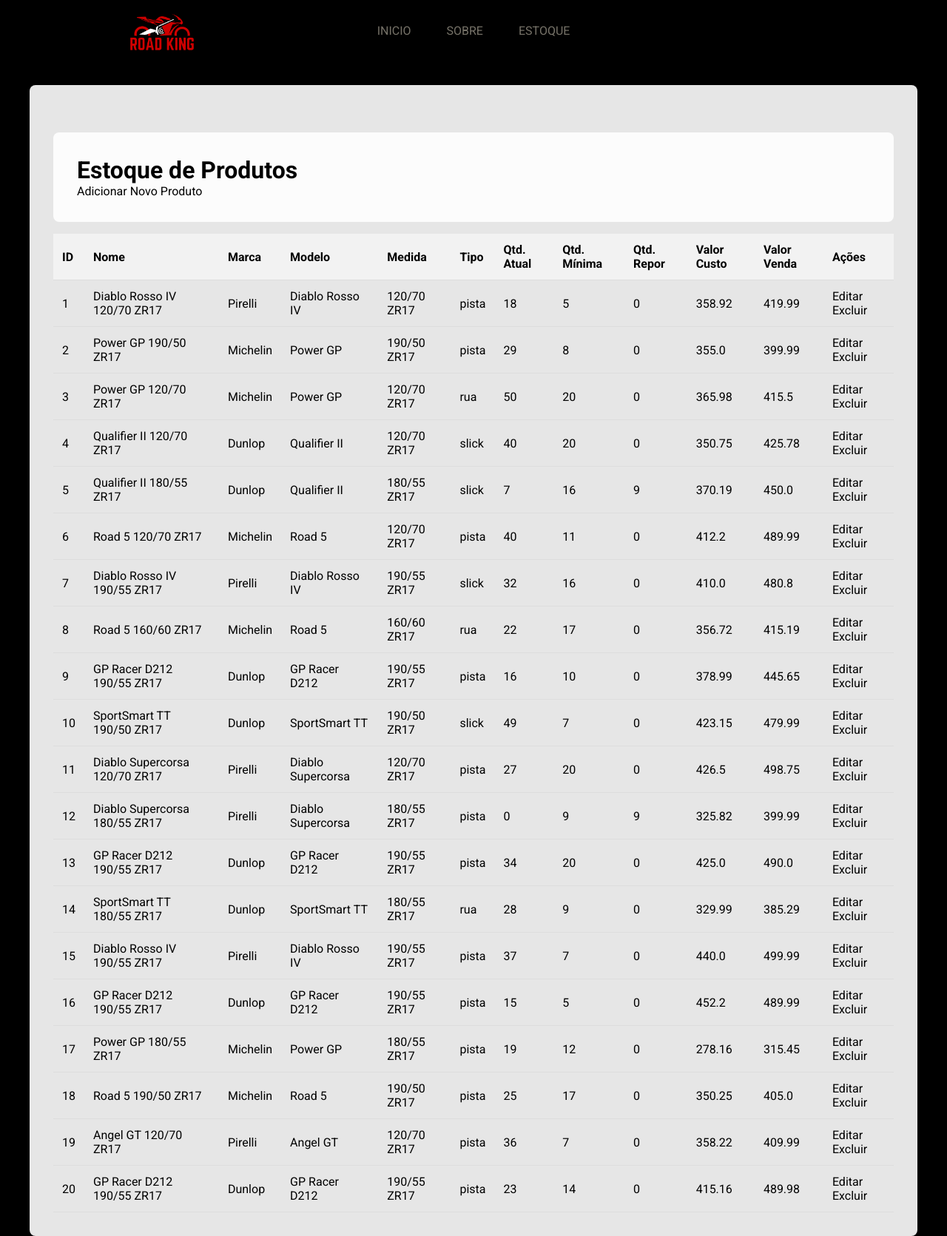
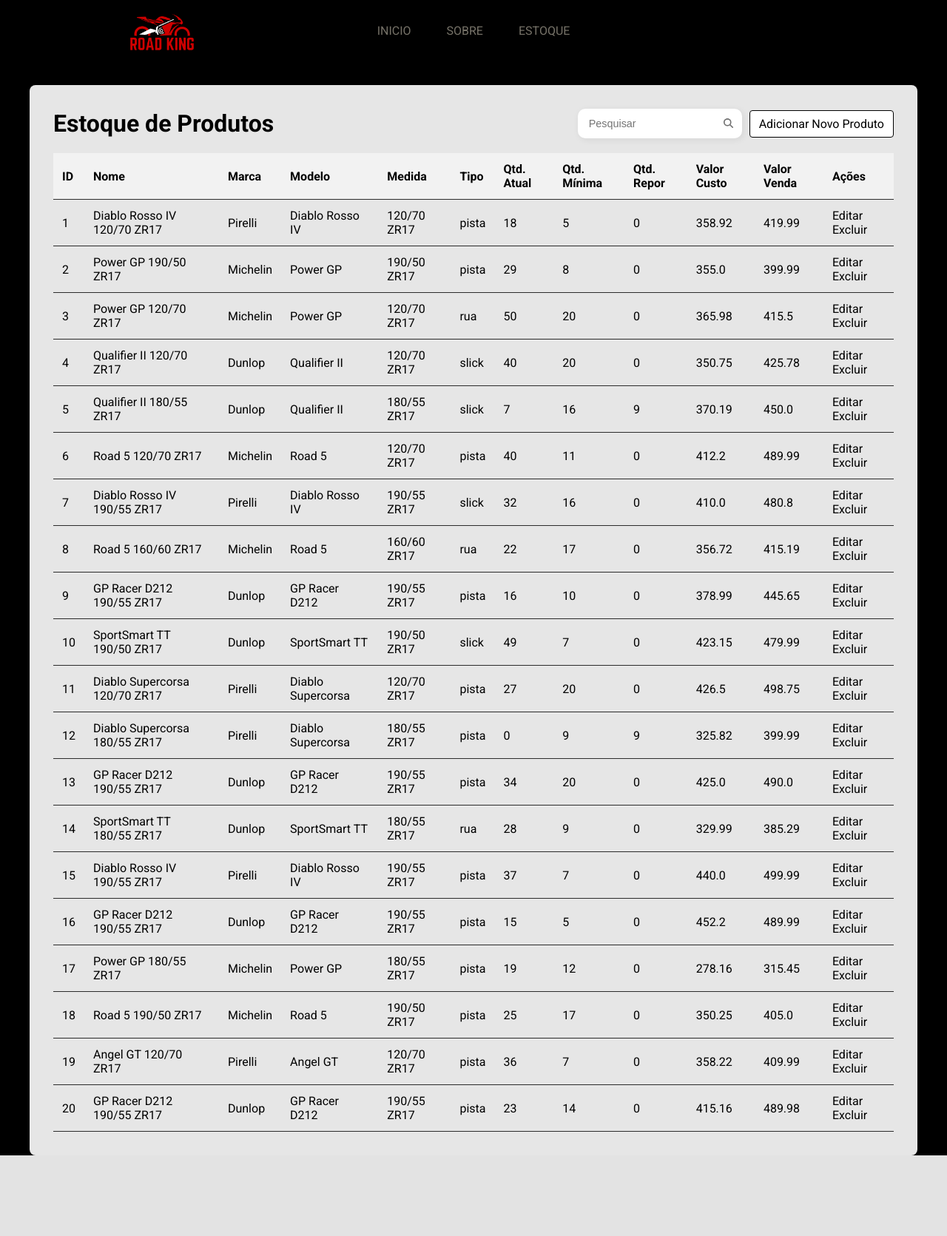
Before and after one commit to Raul691/crud-final, a Flask app: page /estoque in a window 1280 px wide. Shown: the whole page at 74% size. After the commit the page ends 1562 px from the top, so only its background shows below. Run offline with Flask 3, Linux system fonts and the light colour scheme; the visitor is signed in with stand-in values (Sample User, id 1); data comes from the database, SQL or seed files in the repository.

Commit message:
Todo estoque funciona

```diff
--- a/app.py
+++ b/app.py
@@ -189,5 +189,23 @@ def salvar_produto():
         session['mensagem'] = 'Produto adicionado com sucesso!'
         return redirect('/estoque')
 
+@app.route('/pesquisar_estoque', methods=['GET'])
+def pesquisar_estoque():
+    if 'nome' not in session:
+        return redirect('/')
+    termo_pesquisa = request.args.get('termo_pesquisa')
+    conexao = conectar_bd()
+    cursor = conexao.cursor()
+    comando = """
+    SELECT * FROM PRODUTOS
+    WHERE Nome LIKE %s OR Marca LIKE %s OR Modelo LIKE %s
+    """
+    termo_like = f"%{termo_pesquisa}%"
+    cursor.execute(comando, (termo_like, termo_like, termo_like))
+    resultados = cursor.fetchall()
+    cursor.close()
+    conexao.close()
+    return render_template('estoque.html', produtos=resultados)
+
 if __name__ == '__main__':
     app.run(debug=True)
--- a/static/main.js
+++ b/static/main.js
@@ -55,3 +55,9 @@ const swiper = new Swiper(".swiper", {
   slidesPerView: "auto",
   spaceBetween: 20,
 });
+
+function confirmarExclusao(idProduto) {
+  if (confirm("Tem certeza que deseja excluir este produto?")) {
+      window.location.href = `/excluir_produto/${idProduto}`;
+  }
+}
--- a/static/styles.css
+++ b/static/styles.css
@@ -2,10 +2,10 @@
 
 :root {
   --primary-color: #f0a13a;
-  --background-color:rgb(0, 0, 0);
-  --header-background-color:rgb(0, 0, 0);
+  --background-color: rgb(0, 0, 0);
+  --header-background-color: rgb(0, 0, 0);
   --text-light: #767268;
-  --white:rgba(255, 255, 255, 0.9);
+  --white: rgba(255, 255, 255, 0.9);
   --max-width: 1200px;
   --header-font: "Roboto Condensed", sans-serif;
 }
@@ -21,7 +21,7 @@ img {
   width: 100%;
 }
 
-.logo{
+.logo {
   margin-top: -8rem;
   max-width: 150px;
   position: absolute;
@@ -676,8 +676,12 @@ header {
   }
 
   .estoque__container {
-    background-color: var(--white); /* Define o fundo do container de estoque como branco */
-    color: var(--background-color); /* Define a cor do texto dentro do container como preto */
+    background-color: var(
+      --white
+    ); /* Define o fundo do container de estoque como branco */
+    color: var(
+      --background-color
+    ); /* Define a cor do texto dentro do container como preto */
     padding: 2rem; /* Adicione algum padding para o conteúdo não ficar grudado nas bordas */
     border-radius: 8px; /* Opcional: para dar bordas arredondadas */
     margin-top: 2rem; /* Opcional: para dar espaço do cabeçalho */
@@ -687,7 +691,9 @@ header {
   .estoque__container table th,
   .estoque__container table td,
   .estoque__container a {
-    color: var(--background-color); /* Garante que os elementos dentro do container tenham cor preta */
+    color: var(
+      --background-color
+    ); /* Garante que os elementos dentro do container tenham cor preta */
   }
 
   .estoque__container a:hover {
@@ -703,7 +709,7 @@ header {
   .estoque__container table th,
   .estoque__container table td {
     padding: 0.75rem;
-    border-bottom: 1px solid #ddd;
+    border-bottom: 1px solid rgba(0, 0, 0, 0.81);
     text-align: left;
   }
 
@@ -714,4 +720,87 @@ header {
   .estoque__container table tr:hover {
     background-color: #f9f9f9;
   }
+
+/* Estilos existentes podem estar aqui */
+
+.estoque__header {
+  display: flex;
+  flex-direction: column; /* Inicialmente empilha verticalmente em telas menores */
+  gap: 15px; /* Espaçamento entre o título e as ações */
+  margin-bottom: 20px;
+  align-items: flex-start; /* Alinha os itens à esquerda por padrão */
 }
+
+.estoque__actions {
+  display: flex;
+  gap: 10px; /* Espaçamento entre a barra de pesquisa e o botão */
+  align-items: center; /* Alinha verticalmente a barra de pesquisa e o botão */
+}
+
+/* Estilos para a nova barra de pesquisa */
+.InputContainer {
+  height: 40px;
+  display: flex;
+  align-items: center;
+  justify-content: center;
+  background-color: rgb(255, 255, 255);
+  border-radius: 10px;
+  overflow: hidden;
+  cursor: pointer;
+  padding-left: 15px;
+  box-shadow: 2px 2px 10px rgba(0, 0, 0, 0.075);
+}
+
+.input {
+  width: 170px; /* Mantendo a largura */
+  height: 100%;
+  border: none;
+  outline: none;
+  font-size: 0.9em;
+}
+
+.labelforsearch {
+  cursor: text;
+  padding: 0px 12px;
+}
+
+.searchIcon {
+  width: 13px;
+}
+
+.border {
+  height: 40%;
+  width: 1.3px;
+  background-color: rgb(223, 223, 223);
+}
+
+.searchIcon path {
+  fill: rgb(114, 114, 114);
+}
+
+.button-adicionar {
+  display: inline-block;
+  padding: 8px 12px;
+  background-color:rgb(255, 255, 255); /* Nova cor de fundo: preto */
+  text-decoration: none;
+  border-radius: 4px;
+  border: 1px solid rgb(0, 0, 0); /* Opcional: Adiciona uma borda laranja para destacar */
+}
+
+.button-adicionar:hover {
+  background-color:rgb(0, 0, 0); /* Cor de fundo ao passar o mouse (um tom mais escuro de preto) */
+  color: #ff8c00; /* Cor do texto ao passar o mouse (branco) - você pode ajustar isso também */
+}
+
+/* Media query para telas maiores para alinhar horizontalmente */
+@media (min-width: 768px) {
+  .estoque__header {
+      flex-direction: row; /* Alinha título e ações horizontalmente */
+      justify-content: space-between; /* Espaça o título e as ações */
+      align-items: center;
+  }
+
+  .estoque__actions {
+      align-items: center; /* Garante o alinhamento vertical */
+  }
+}
--- a/templates/estoque.html
+++ b/templates/estoque.html
@@ -29,6 +29,36 @@
     </header>
 
     <div class="section__container estoque__container">
+        <div class="estoque__header">
+            <h1>Estoque de Produtos</h1>
+            <div class="estoque__actions">
+                <form action="{{ url_for('pesquisar_estoque') }}" method="GET" class="search-form">
+                    <div class="InputContainer">
+                        <input
+                            placeholder="Pesquisar"
+                            id="inputPesquisa"
+                            class="input"
+                            name="termo_pesquisa"
+                            type="text"
+                        />
+                        <label class="labelforsearch" for="inputPesquisa">
+                            <svg class="searchIcon" viewBox="0 0 512 512">
+                                <path
+                                    d="M416 208c0 45.9-14.9 88.3-40 122.7L502.6 457.4c12.5 12.5 12.5 32.8 0 45.3s-32.8 12.5-45.3 0L330.7 376c-34.4 25.2-76.8 40-122.7 40C93.1 416 0 322.9 0 208S93.1 0 208 0S416 93.1 416 208zM208 352a144 144 0 1 0 0-288 144 144 0 1 0 0 288z"
+                                ></path>
+                            </svg>
+                        </label>
+                    </div>
+                    <button type="submit" style="display: none;"></button>
+                </form>
+                <a href="{{ url_for('adicionar_produto') }}" class="button-adicionar">Adicionar Novo Produto</a>
+            </div>
+        </div>
+        {% if mensagem %}
+        <div class="mensagem-sucesso">
+            {{ mensagem }}
+        </div>
+        {% endif %}
         <table>
             <thead>
                 <tr>
@@ -48,13 +78,6 @@
             </thead>
             <tbody>
                 {% for produto in produtos %}
-                <script>
-                    function confirmarExclusao(id) {
-                        if (confirm("Tem certeza que deseja excluir este produto?")) {
-                            window.location.href = "/excluir_produto/" + id;
-                        }
-                    }
-                </script>
                 <tr>
                     <td>{{ produto[0] }}</td>
                     <td>{{ produto[1] }}</td>
@@ -74,14 +97,6 @@
                 </tr>
                 {% endfor %}
             </tbody>
-            <div class="section__container estoque__container">
-                <h1>Estoque de Produtos</h1>
-                <a href="{{ url_for('adicionar_produto') }}" class="button-adicionar">Adicionar Novo Produto</a>
-                {% if mensagem %}
-                <div class="mensagem-sucesso">
-                    {{ mensagem }}
-                </div>
-                {% endif %}
         </table>
     </div>
     <script src="https://unpkg.com/scrollreveal"></script>
```
Also changed, not shown: static/style.css (+4 -4 lines). Lines whose indentation alone changed are shown as unchanged.
